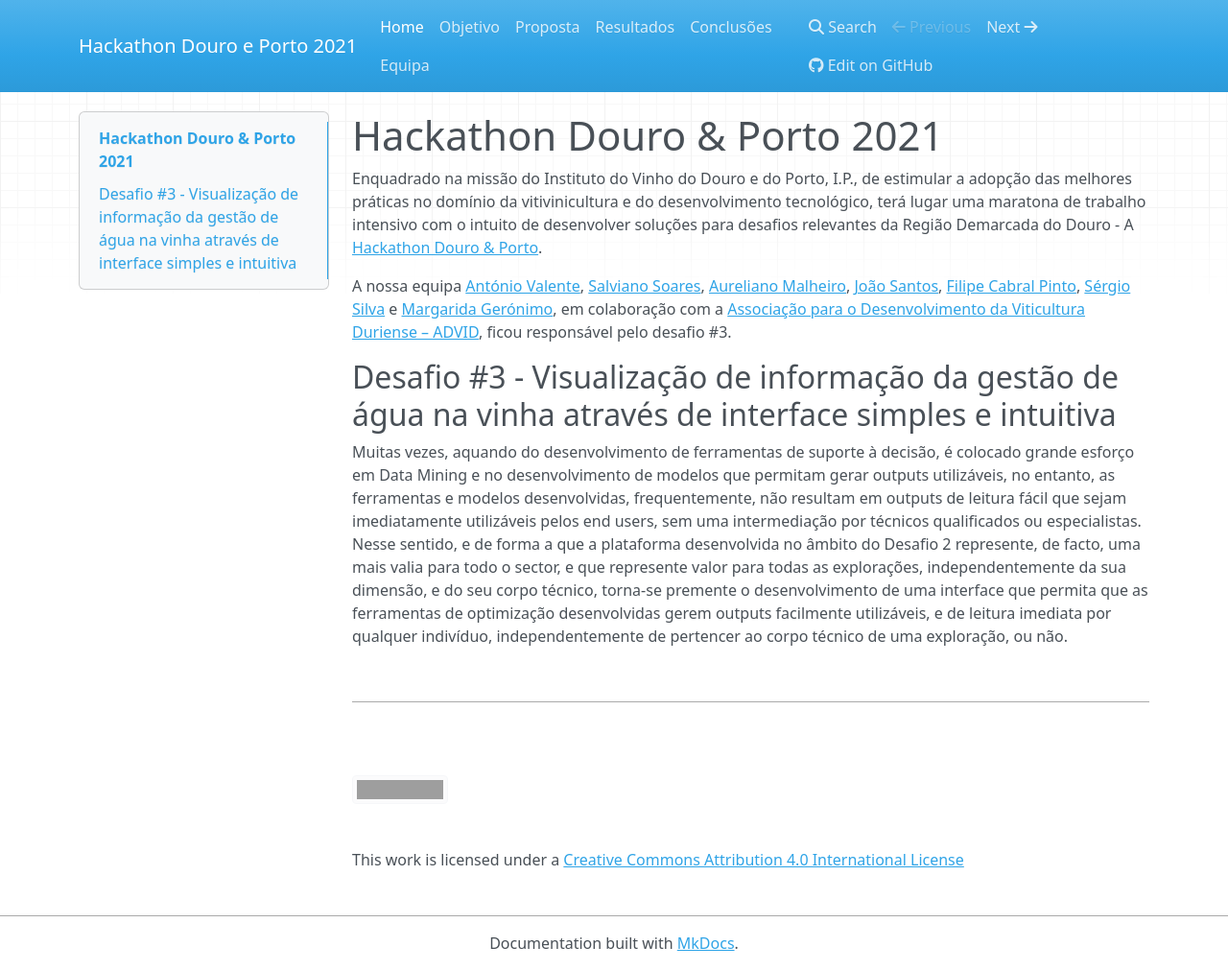
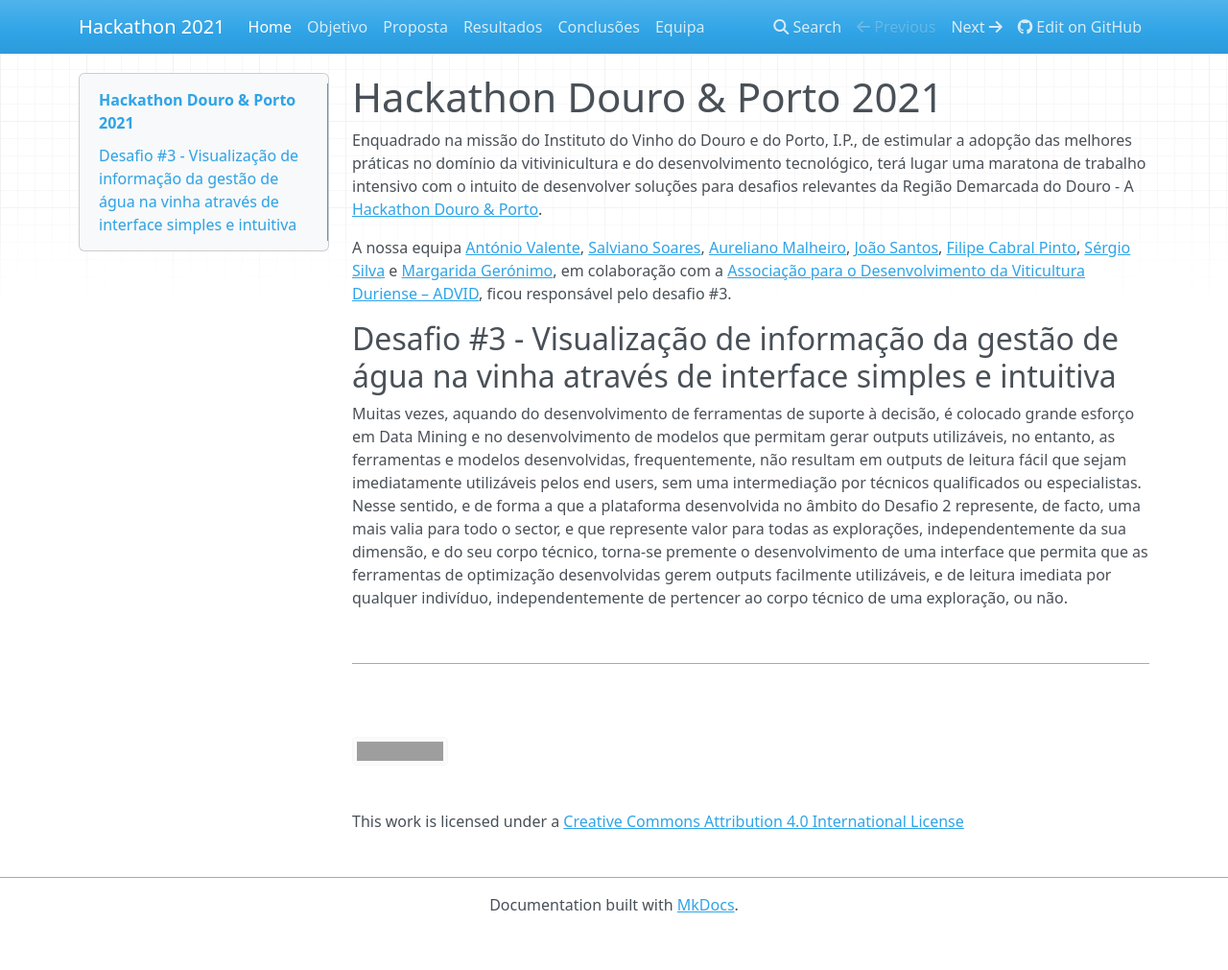
Before and after one commit to leonortunes/HackathonDouroPorto2021_03, an MkDocs documentation site: the page built from docs/index.md, in a window 1280 px wide and 1011 px high. Shown: the whole window at 96% size. Built offline with MkDocs 1.6.1, drawn with Linux system fonts in a browser that asks for light colours; nearby versions of some CDN libraries; grey boxes are pictures that could not be loaded.

Commit message:
Update mkdocs.yml

```diff
--- a/mkdocs.yml
+++ b/mkdocs.yml
@@ -1,4 +1,4 @@
-site_name: Hackathon Douro e Porto 2021
+site_name: Hackathon 2021
 repo_url: https://github.com/antoniovalente/HackathonDouroPorto2021_03
 site_author: Antonio Valente
 site_description: Desafio 3
```
